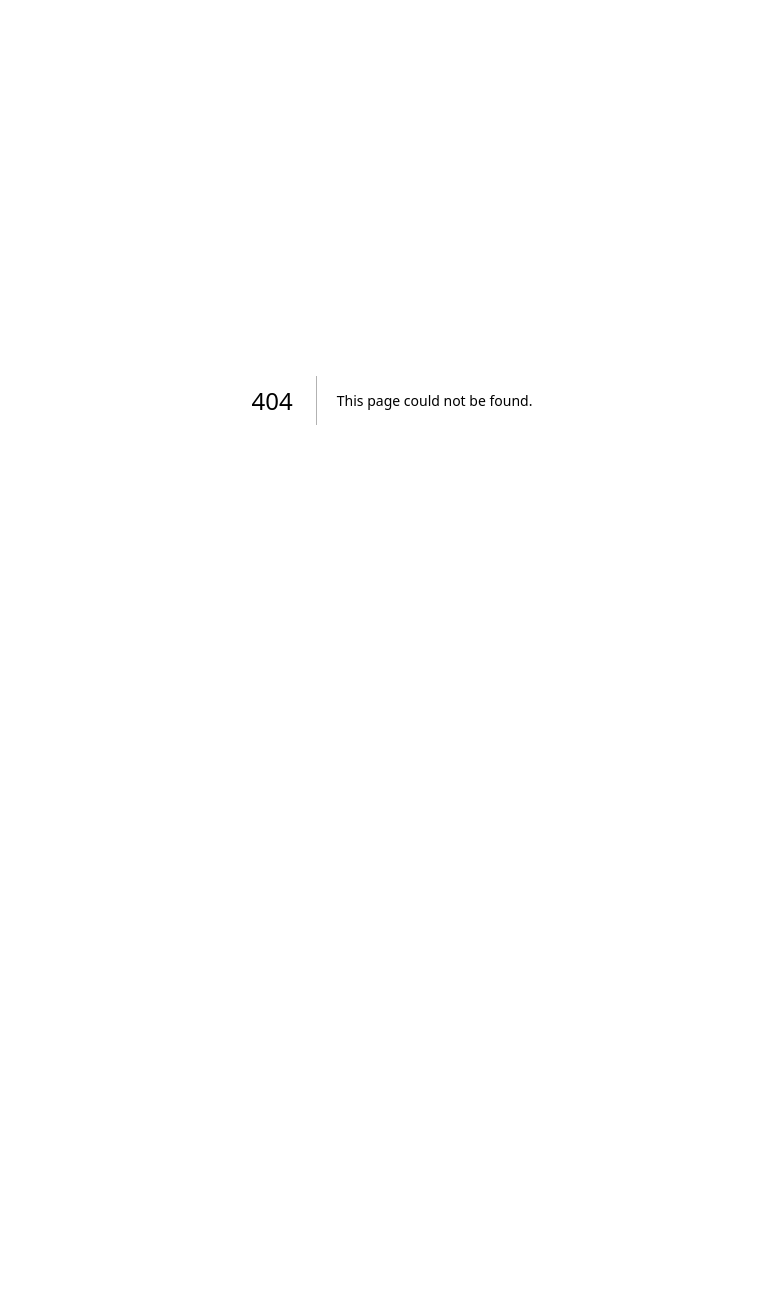
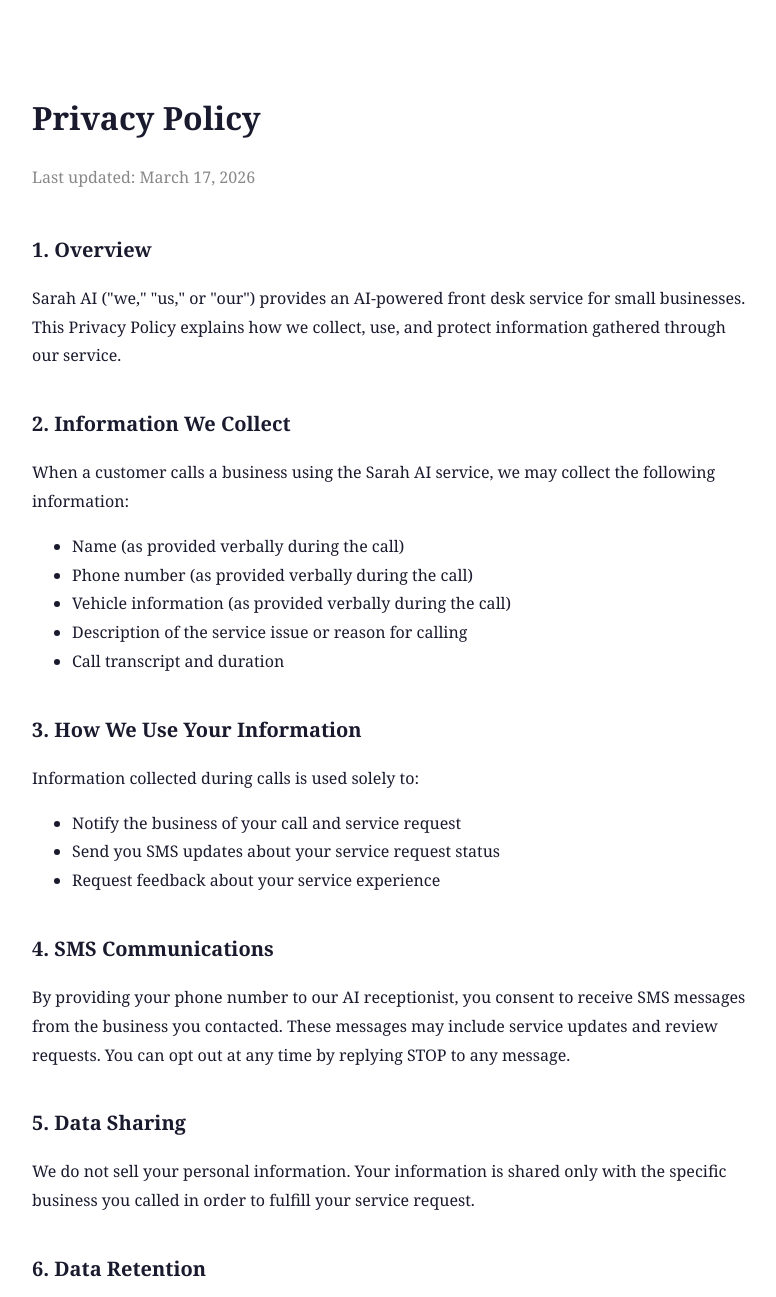
Before and after one commit to KidM3/sarah-ai, a Next.js app: page /privacy in a window 1280 px wide. Before the commit this address had no page. Shown: the top 1297 px of the page, without its empty margins (248-1024 px from the left). Before the commit the page ends 800 px from the top, so only its background shows below. Built offline with nearby package versions, Linux system fonts and the light colour scheme.

Commit message:
Create page.tsx

```diff
--- /dev/null
+++ b/src/app/privacy/page.tsx
@@ -0,0 +1,41 @@
+export default function PrivacyPolicy() {
+  return (
+    <div style={{ fontFamily: "Georgia, serif", maxWidth: 720, margin: "0 auto", padding: "60px 32px", color: "#1a1a2e", lineHeight: 1.8 }}>
+      <h1 style={{ fontSize: 32, fontWeight: 700, marginBottom: 8 }}>Privacy Policy</h1>
+      <p style={{ color: "#888", marginBottom: 40 }}>Last updated: March 17, 2026</p>
+
+      <h2 style={{ fontSize: 20, marginTop: 36, marginBottom: 12 }}>1. Overview</h2>
+      <p>Sarah AI ("we," "us," or "our") provides an AI-powered front desk service for small businesses. This Privacy Policy explains how we collect, use, and protect information gathered through our service.</p>
+
+      <h2 style={{ fontSize: 20, marginTop: 36, marginBottom: 12 }}>2. Information We Collect</h2>
+      <p>When a customer calls a business using the Sarah AI service, we may collect the following information:</p>
+      <ul>
+        <li>Name (as provided verbally during the call)</li>
+        <li>Phone number (as provided verbally during the call)</li>
+        <li>Vehicle information (as provided verbally during the call)</li>
+        <li>Description of the service issue or reason for calling</li>
+        <li>Call transcript and duration</li>
+      </ul>
+
+      <h2 style={{ fontSize: 20, marginTop: 36, marginBottom: 12 }}>3. How We Use Your Information</h2>
+      <p>Information collected during calls is used solely to:</p>
+      <ul>
+        <li>Notify the business of your call and service request</li>
+        <li>Send you SMS updates about your service request status</li>
+        <li>Request feedback about your service experience</li>
+      </ul>
+
+      <h2 style={{ fontSize: 20, marginTop: 36, marginBottom: 12 }}>4. SMS Communications</h2>
+      <p>By providing your phone number to our AI receptionist, you consent to receive SMS messages from the business you contacted. These messages may include service updates and review requests. You can opt out at any time by replying STOP to any message.</p>
+
+      <h2 style={{ fontSize: 20, marginTop: 36, marginBottom: 12 }}>5. Data Sharing</h2>
+      <p>We do not sell your personal information. Your information is shared only with the specific business you called in order to fulfill your service request.</p>
+
+      <h2 style={{ fontSize: 20, marginTop: 36, marginBottom: 12 }}>6. Data Retention</h2>
+      <p>Call records are retained for up to 12 months and may be deleted upon request by contacting the business you called.</p>
+
+      <h2 style={{ fontSize: 20, marginTop: 36, marginBottom: 12 }}>7. Contact</h2>
+      <p>For privacy-related questions, contact us at: <a href="mailto:privacy@sarah-ai.com" style={{ color: "#6c63ff" }}>privacy@sarah-ai.com</a></p>
+    </div>
+  );
+}
```
